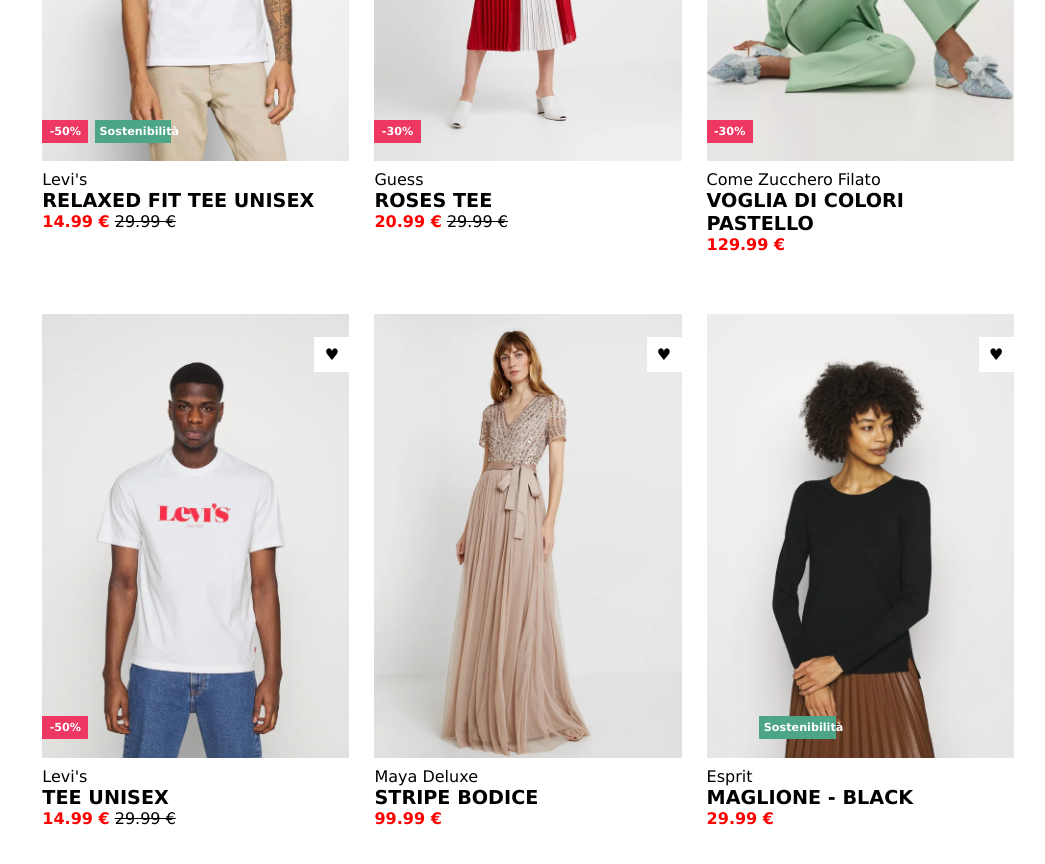
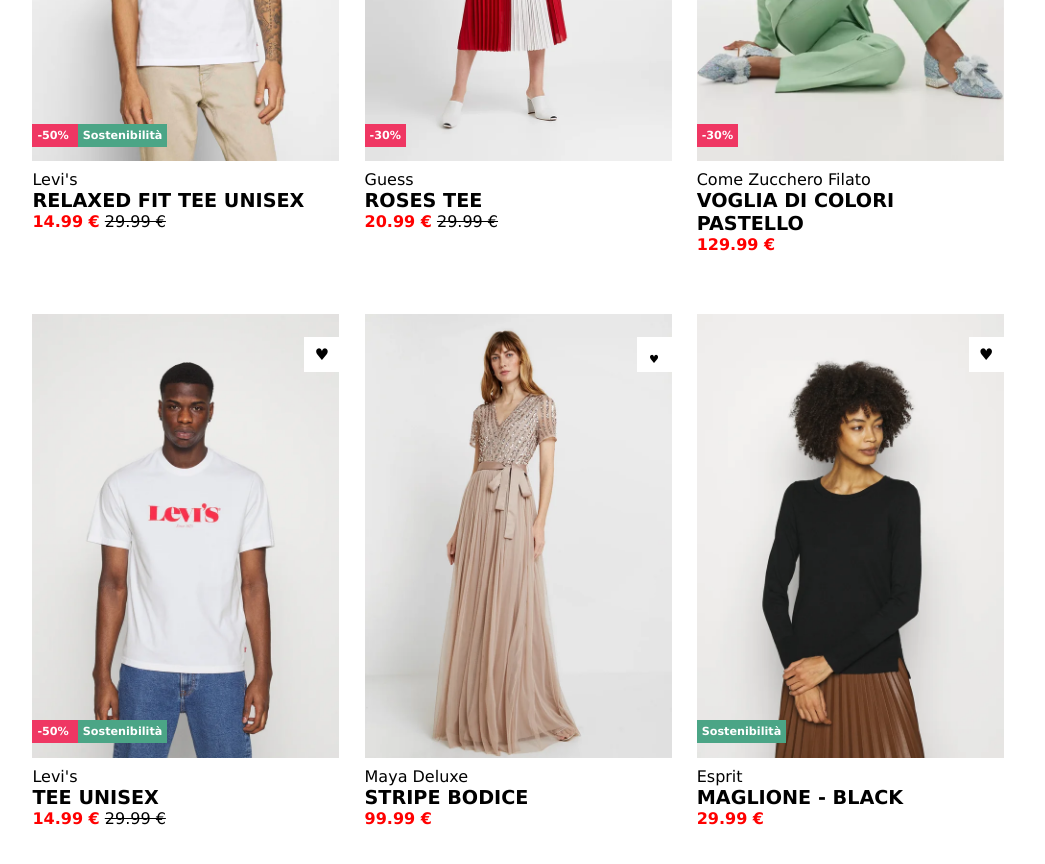
Before and after one commit to alexcapoluongo/html-css-boolando, a plain HTML site: page index.html in a window 1280 px wide. Shown: the part 300-1164 px from the top of the page, without its empty margins (112-1157 px from the left). Drawn offline with Linux system fonts and the light colour scheme.

Commit message:
exercise completed

```diff
--- a/css/style.css
+++ b/css/style.css
@@ -16,22 +16,17 @@ html{
 .contenitore{
     width:80%;
     margin:0 auto;
-    /* border: 2px solid blue; */
 }
 
 .row{
     max-width: 1800px;
-    /* border: 2px solid firebrick; */
-    text-align:center;
 }
 
 .square{
-    /* position:relative; */
     display:inline-block;
     width:calc((100%/3) - 30px);
     height:50%;
     margin:10px;
-    /* border: 2px solid green; */
     vertical-align: top;
 }
 
@@ -91,28 +86,36 @@ html{
 }
 
 /* LABELS DECORATION */
-.label-sconti{
-    position: absolute;
-    bottom:5%;
-    width:15%;
-    background-color: #ef3763;
+
+.labels{
     color:white;
     font-weight:bold;
     font-size:.7em;
     padding:5px;
+    display:inline;
+}
+
+.label-sconti{
+    width:50px;
+    background-color: #ef3763;
 }
 
 .label-sostenibilita{
-        position: absolute;
-        /* display:inline-block; */
-        bottom:5%;
-        left:17%;
-        width:25%;
-        background-color: #4ba586;
-        color:white;
-        font-weight:bold;
-        font-size:.7em;
-        padding:5px;
+    left:17%;
+    width:100px;
+    background-color: #4ba586;
+}
+
+.label-sostenibilita-2{
+
+    width:100px;
+    background-color: #4ba586;
+}
+
+.etichette{
+    display:inline-block;
+    position:absolute;
+    bottom:5%;
 }
 
 .label-like{
@@ -124,4 +127,5 @@ html{
     line-height: 35px;
     background-color:white;
     color:black;
+    text-align: center;
 }
--- a/index.html
+++ b/index.html
@@ -27,12 +27,16 @@
                             <img src="../html-css-boolando/img/1.webp" alt="">
                         </div>
 
-                        <div class="label-sconti">
+                        <div class="etichette">
+
+                                <div class="labels label-sconti">
                                     -50%
                                 </div>
 
-                        <div class="label-sostenibilita">
+                            <div class="labels label-sostenibilita">
                                 Sostenibilità
+                            </div>
+
                         </div>
 
                         <div class="label-like">
@@ -64,8 +68,12 @@
                             <img src="../html-css-boolando/img/2b.webp" alt="">
                         </div>
 
-                        <div class="label-sconti">
+                        <div class="etichette">
+
+                            <div class="labels label-sconti">
                                 -30%
+                            </div>
+
                         </div>
 
                         <div class="label-like">
@@ -94,8 +102,10 @@
                             <img src="../html-css-boolando/img/3 1.webp" alt="">
                         </div>
 
-                        <div class="label-sconti">
+                        <div class="etichette">
+                            <div class="labels label-sconti">
                                 -30%
+                            </div>
                         </div>
 
                         <div class="label-like">
@@ -134,8 +144,14 @@
                             <img src="../html-css-boolando/img/4.webp" alt="">
                         </div>
 
-                        <div class="label-sconti">
+                        <div class="etichette">
+                            <div class="labels label-sconti">
                                 -50%
+                            </div>
+
+                            <div class="labels label-sostenibilita">
+                                Sostenibilità
+                            </div>
                         </div>
 
                         <div class="label-like">
@@ -165,7 +181,7 @@
                             <img src="../html-css-boolando/img/5.webp" alt="">
                         </div>
 
-                        <div class="label-like">
+                        <div class="labels label-like">
                             &hearts;
                         </div>
 
@@ -191,8 +207,9 @@
                             <img src="../html-css-boolando/img/6.webp" alt="">
                         </div>
 
-                        <div class="label-sostenibilita">
-                            Sostenibilità
+                        <div class="etichette">
+                            <div class="labels label-sostenibilita-2">
+                                Sostenibilità</div>
                         </div>
 
                         <div class="label-like">
```
Lines whose indentation alone changed are shown as unchanged.
